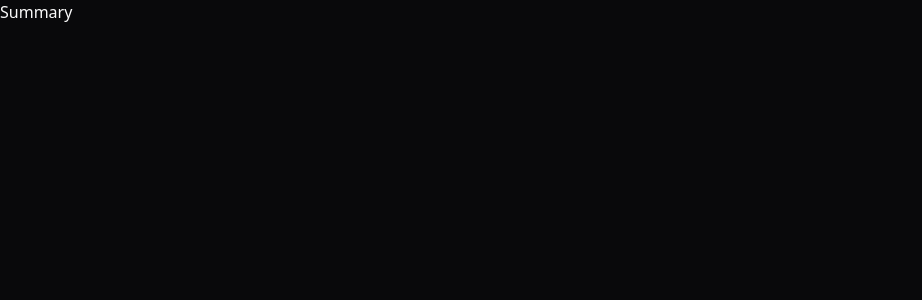
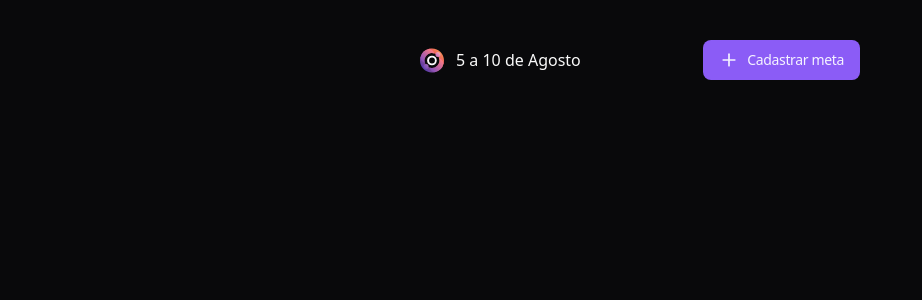
Before and after one commit to josuellions/rocketseat_nlw17_pocket_reactjs_orbit, a React (Vite) app in the folder web/: page / in a window 1280 px wide. Shown: the top 300 px of the page, without its empty margins (0-922 px from the left). Built offline with nearby package versions, Linux system fonts and the light colour scheme.

Commit message:
add view e head `summary`

```diff
--- /dev/null
+++ b/web/src/components/in-orbit-icon.tsx
@@ -0,0 +1,96 @@
+export function InOrbitIcon() {
+  return (
+    <svg
+      width={24}
+      height={25}
+      viewBox="0 0 24 25"
+      fill="none"
+      xmlns="http://www.w3.org/2000/svg"
+    >
+      <title>in.orbit icon</title>
+      <path
+        d="M12 .5c-.936 0-1.847.107-2.72.31A12.016 12.016 0 00.31 9.78C.107 10.652 0 11.563 0 12.5c0 6.627 5.373 12 12 12 .936 0 1.847-.107 2.72-.31a12.017 12.017 0 008.97-8.968c.203-.875.31-1.786.31-2.722 0-6.627-5.373-12-12-12zm0 19.515a7.494 7.494 0 01-2.524-.435 7.535 7.535 0 01-4.556-4.555A7.515 7.515 0 1119.515 12.5 7.515 7.515 0 0112 20.015z"
+        fill="url(#paint0_linear_84_261)"
+      />
+      <path
+        d="M12 7.657a4.844 4.844 0 100 9.687 4.844 4.844 0 000-9.687zm0 7.772a2.929 2.929 0 110-5.858 2.929 2.929 0 010 5.858z"
+        fill="#FEFCFE"
+      />
+      <path
+        d="M14.524 5.42a7.515 7.515 0 00-9.604 9.605 7.423 7.423 0 01-2.63-1.702A7.408 7.408 0 01.31 9.78 12.016 12.016 0 019.28.81a7.409 7.409 0 013.543 1.98 7.423 7.423 0 011.701 2.63z"
+        fill="url(#paint1_linear_84_261)"
+      />
+      <path
+        d="M23.69 15.221a12.016 12.016 0 01-8.97 8.969 7.408 7.408 0 01-3.543-1.98 7.427 7.427 0 01-1.701-2.63 7.515 7.515 0 009.605-9.605c.958.362 1.857.93 2.629 1.702a7.41 7.41 0 011.98 3.544z"
+        fill="url(#paint2_linear_84_261)"
+      />
+      <path
+        d="M6.064 20.948a2.511 2.511 0 100-5.023 2.511 2.511 0 000 5.023z"
+        fill="url(#paint3_linear_84_261)"
+      />
+      <path
+        d="M17.958 9.054a2.511 2.511 0 100-5.023 2.511 2.511 0 000 5.023z"
+        fill="url(#paint4_linear_84_261)"
+      />
+      <defs>
+        <linearGradient
+          id="paint0_linear_84_261"
+          x1={20.3704}
+          y1={4.59058}
+          x2={3.89023}
+          y2={20.1635}
+          gradientUnits="userSpaceOnUse"
+        >
+          <stop stopColor="#F38856" />
+          <stop offset={0.23} stopColor="#F0625C" />
+          <stop offset={1} stopColor="#5C3DAB" />
+        </linearGradient>
+        <linearGradient
+          id="paint1_linear_84_261"
+          x1={11.2405}
+          y1={2.53429}
+          x2={1.86657}
+          y2={11.8578}
+          gradientUnits="userSpaceOnUse"
+        >
+          <stop stopColor="#F67986" />
+          <stop offset={1} stopColor="#8951BA" />
+        </linearGradient>
+        <linearGradient
+          id="paint2_linear_84_261"
+          x1={21.9616}
+          y1={13.3129}
+          x2={12.5877}
+          y2={22.6369}
+          gradientUnits="userSpaceOnUse"
+        >
+          <stop stopColor="#F67986" />
+          <stop offset={1} stopColor="#8951BA" />
+        </linearGradient>
+        <linearGradient
+          id="paint3_linear_84_261"
+          x1={7.89781}
+          y1={16.7204}
+          x2={4.23025}
+          y2={20.1519}
+          gradientUnits="userSpaceOnUse"
+        >
+          <stop stopColor="#A267B9" />
+          <stop offset={1} stopColor="#704BB4" />
+        </linearGradient>
+        <linearGradient
+          id="paint4_linear_84_261"
+          x1={19.4846}
+          y1={5.11331}
+          x2={16.9808}
+          y2={7.45646}
+          gradientUnits="userSpaceOnUse"
+        >
+          <stop stopColor="#F7A8A5" />
+          <stop offset={0.97} stopColor="#D074C4" />
+          <stop offset={1} stopColor="#CF76A9" />
+        </linearGradient>
+      </defs>
+    </svg>
+  )
+}
--- a/web/src/components/summary.tsx
+++ b/web/src/components/summary.tsx
@@ -1,3 +1,24 @@
+import { Plus } from 'lucide-react'
+
+import { DialogTrigger } from '@radix-ui/react-dialog'
+import { Button } from './ui/button'
+import { InOrbitIcon } from './in-orbit-icon'
+
 export function Summary() {
-  return <h2>Summary</h2>
+  return (
+    <div className="py-10 max-w-[480px] px-5 mx-auto flex flex-col gap-6">
+      <div className="flex items-center justify-between">
+        <div className="flex items-center gap-3">
+          <InOrbitIcon />
+          <h2>5 a 10 de Agosto</h2>
+        </div>
+        <DialogTrigger asChild>
+          <Button>
+            <Plus className="size-5" />
+            Cadastrar meta
+          </Button>
+        </DialogTrigger>
+      </div>
+    </div>
+  )
 }
```
